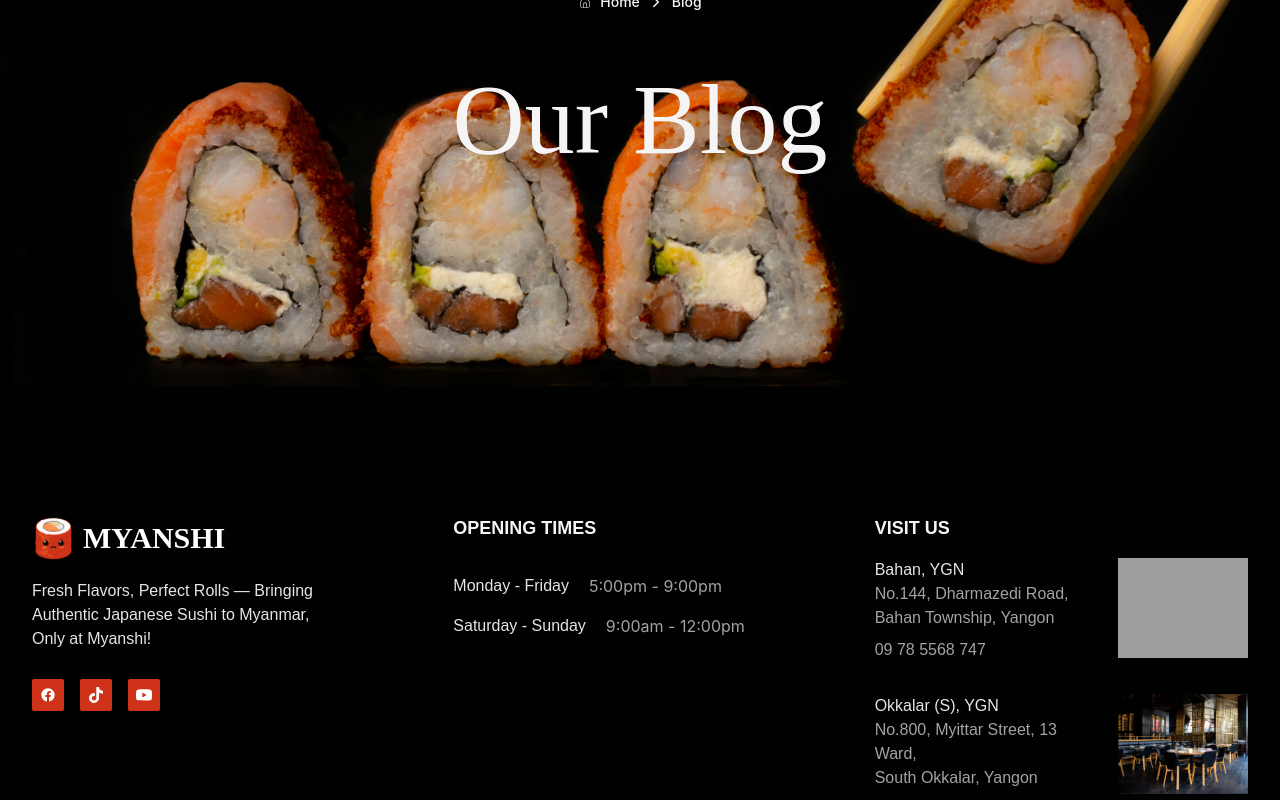
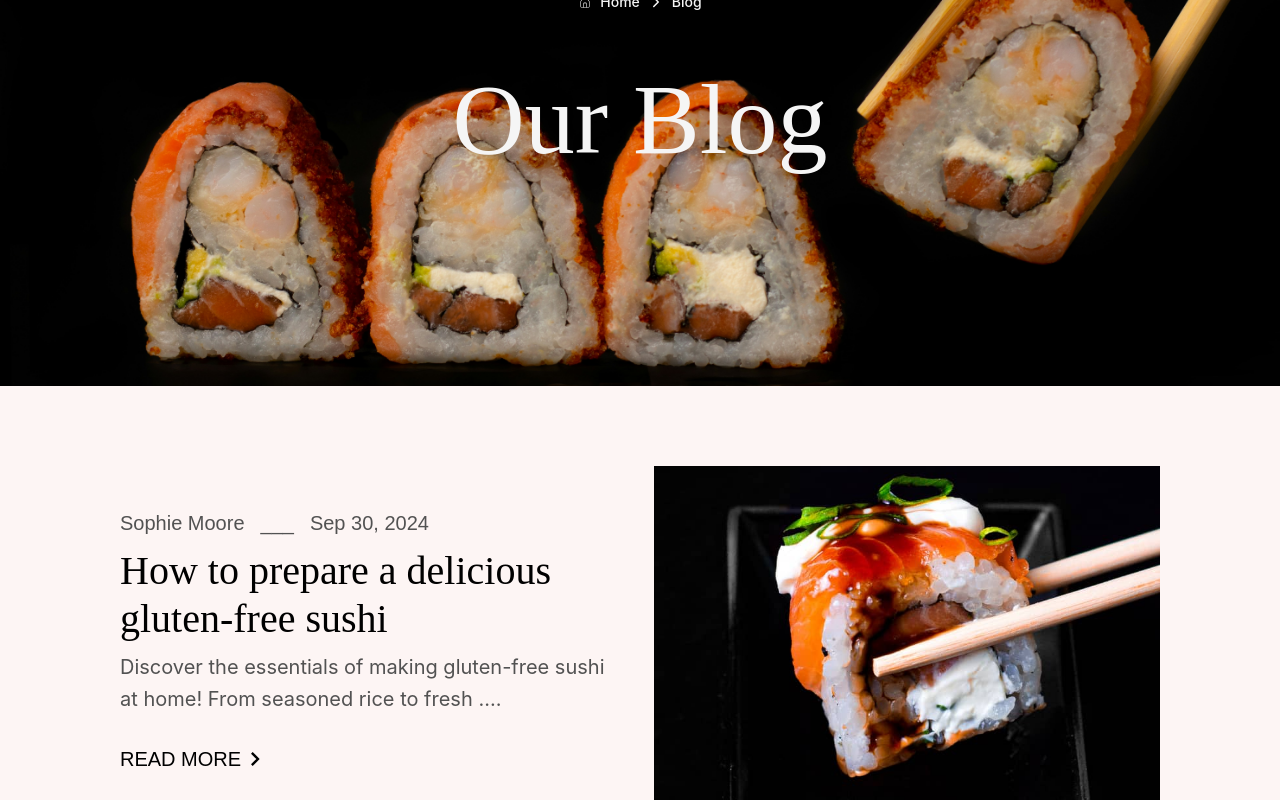
Before and after one commit to Khant-Min-Htut/mcf10_mcp7_myanshi_web, a React (Vite) app: page /blog in a window 1280 px wide. Shown: the part 300-1100 px from the top of the page. Built offline with nearby package versions, Linux system fonts and the light colour scheme; grey boxes are pictures that could not be loaded.

Commit message:
added feat/blog

```diff
--- /dev/null
+++ b/src/features/blog/components/MenuCard.jsx
@@ -0,0 +1,52 @@
+import React from "react";
+import { MdKeyboardArrowRight } from "react-icons/md";
+import { Link } from "react-router-dom";
+import Pagination from "./Pagination";
+
+const MenuCard = ({ data }) => {
+  return (
+    <>
+      {data.map((item) => (
+        <div
+          className="flex flex-col md:flex-row-reverse gap-7 mb-12 last:mb-0"
+          key={item.title}
+        >
+          <div className="imgLeft flex-1">
+            <img
+              src={item.image}
+              alt="menuImg"
+              className="h-64 md:h-[300px] lg:h-[350px] w-full object-cover"
+            />
+          </div>
+          <div className="menuDetailRight flex-1 md:flex md:justify-center md:items-center">
+            <div className="flex flex-col gap-2">
+              <div className="flex gap-4 font-satoshi text-bodySmall lg:text-bodyLarge text-neutral-600">
+                <span>{item.chefName}</span>
+                <span>___</span>
+                <span>{item.Date}</span>
+              </div>
+              <h1 className="font-notoSerifJp text-heading2 lg:text-heading1">
+                {item.title}
+              </h1>
+              <p className="text-bodySmall text-neutral-600 mb-5 lg:text-bodyLarge">
+                {item.desc}
+              </p>
+              <Link to={"#"}>
+                <button className="flex justify-between items-center font-satoshi lg:text-bodyLarge">
+                  READ MORE
+                  <MdKeyboardArrowRight size={24} className="block lg:hidden" />
+                  <MdKeyboardArrowRight size={28} className="hidden lg:block" />
+                </button>
+              </Link>
+            </div>
+          </div>
+        </div>
+      ))}
+      <div className="w-full">
+        <Pagination />
+      </div>
+    </>
+  );
+};
+
+export default MenuCard;
--- /dev/null
+++ b/src/features/blog/components/Pagination.jsx
@@ -0,0 +1,67 @@
+import React from "react";
+import { MdKeyboardArrowLeft, MdKeyboardArrowRight } from "react-icons/md";
+
+const Pagination = () => {
+  return (
+    <section className="w-full">
+      <nav aria-label="Page navigation example" className="w-full">
+        <ul className="flex w-full md:justify-center">
+          <li className="flex-none">
+            <a
+              href="#"
+              className="flex items-center justify-center gap-2 px-2 h-10 leading-tight text-neutral-500 bg-stroke-1-color hover:bg-stroke-2-color hover:text-gray-700 dark:bg-gray-800 dark:text-gray-400 dark:hover:bg-gray-700 dark:hover:text-white"
+            >
+              <MdKeyboardArrowLeft size={24} /> Prev
+            </a>
+          </li>
+
+          <div className="flex-grow flex justify-center">
+            <li className="flex-grow md:flex-none">
+              <a
+                href="#"
+                className="flex items-center justify-center px-4 h-10 leading-tight text-gray-500 bg-white hover:bg-stroke-2-color hover:text-gray-700 dark:bg-gray-800 dark:text-gray-400 dark:hover:bg-gray-700 dark:hover:text-white"
+              >
+                1
+              </a>
+            </li>
+            <li className="flex-grow md:flex-none">
+              <a
+                href="#"
+                className="flex items-center justify-center px-4 h-10 leading-tight text-gray-500 bg-primary-color hover:bg-stroke-2-color hover:text-gray-700 dark:bg-gray-800 dark:text-gray-400 dark:hover:bg-gray-700 dark:hover:text-white"
+              >
+                2
+              </a>
+            </li>
+            <li className="flex-grow md:flex-none">
+              <a
+                href="#"
+                className="flex items-center justify-center px-4 h-10 leading-tight text-gray-500 bg-white hover:bg-stroke-2-color hover:text-gray-700 dark:bg-gray-800 dark:text-gray-400 dark:hover:bg-gray-700 dark:hover:text-white"
+              >
+                ...
+              </a>
+            </li>
+            <li className="flex-grow md:flex-none">
+              <a
+                href="#"
+                className="flex items-center justify-center px-4 h-10 leading-tight text-gray-500 bg-white hover:bg-stroke-2-color hover:text-gray-700 dark:bg-gray-800 dark:text-gray-400 dark:hover:bg-gray-700 dark:hover:text-white"
+              >
+                22
+              </a>
+            </li>
+          </div>
+
+          <li className="flex-none">
+            <a
+              href="#"
+              className="flex items-center justify-center gap-2 px-2 h-10 leading-tight text-neutral-500 bg-stroke-1-color hover:bg-stroke-2-color hover:text-gray-700 dark:bg-gray-800 dark:text-gray-400 dark:hover:bg-gray-700 dark:hover:text-white"
+            >
+              Next <MdKeyboardArrowRight size={24} />
+            </a>
+          </li>
+        </ul>
+      </nav>
+    </section>
+  );
+};
+
+export default Pagination;
--- /dev/null
+++ b/src/features/blog/components/PrepareMenuSection.jsx
@@ -0,0 +1,14 @@
+import React from "react";
+import { data } from "../data/prepareMenu";
+import MenuCard from "./MenuCard";
+
+const PrepareMenuSection = () => {
+  data;
+  return (
+    <section className="mx-4 md:mx-6 lg:mx-[120px] py-[80px]">
+      <MenuCard data={data} />
+    </section>
+  );
+};
+
+export default PrepareMenuSection;
--- /dev/null
+++ b/src/features/blog/data/prepareMenu.js
@@ -0,0 +1,39 @@
+import blogImg1 from "../../../assets/MyanShi/Blog&Article/blogImg1.jpg";
+import blogImg2 from "../../../assets/MyanShi/Blog&Article/blogImg2.png";
+import blogImg3 from "../../../assets/MyanShi/Blog&Article/blogImg3.jpeg";
+import blogImg4 from "../../../assets/MyanShi/Blog&Article/blogImg4.jpeg";
+
+export const data = [
+  {
+    id: 1,
+    image: blogImg1,
+    title: "How to prepare a delicious gluten-free sushi",
+    chefName: "Sophie Moore",
+    Date: "Sep 30, 2024",
+    desc: "Discover the essentials of making gluten-free sushi at home! From seasoned rice to fresh ....",
+  },
+  {
+    id: 2,
+    image: blogImg2,
+    title: "Discover the Secrets of Perfect Ramen Broth",
+    chefName: "Sophie Moore",
+    Date: "Sep 30, 2024",
+    desc: "Learn how to create a rich, flavorful ramen broth from scratch! This guide explores ...",
+  },
+  {
+    id: 3,
+    image: blogImg3,
+    title: "Fluffy Pancakes: The Secret to Perfect Morning Breakfasts",
+    chefName: "Sophie Moore",
+    Date: "Sep 30, 2024",
+    desc: "Learn how to create a rich, flavorful ramen broth from scratch! This guide explores ...",
+  },
+  {
+    id: 4,
+    image: blogImg4,
+    title: "5 great cooking gadgets you can buy to save time while cooking",
+    chefName: "Sophie Moore",
+    Date: "Sep 30, 2024",
+    desc: "Learn how to create a rich, flavorful ramen broth from scratch! This guide explores ...",
+  },
+];
--- a/src/features/blog/pages/Blog.jsx
+++ b/src/features/blog/pages/Blog.jsx
@@ -1,10 +1,14 @@
 import React from "react";
 import HeroSection from "../../../components/sectionComponents/HeroSection";
+import PrepareMenuSection from "../components/PrepareMenuSection";
 
 const Blog = () => {
-  return <div>
-    <HeroSection isBreadCrumb={true} currentPage={"Blog"} title="Our Blog"/>
-  </div>;
+  return (
+    <div>
+      <HeroSection isBreadCrumb={true} currentPage={"Blog"} title="Our Blog" />
+      <PrepareMenuSection />
+    </div>
+  );
 };
 
 export default Blog;
--- a/tailwind.config.js
+++ b/tailwind.config.js
@@ -16,7 +16,7 @@ export default {
         "stroke-1-color": "#F8E2DE",
         "stroke-2-color": "#F4CEC8",
         "header-color": "#010102", // black
-        "back-ground-color":"#FDF5F4"
+        "back-ground-color": "#FDF5F4",
       },
       // Neutral Colors
       neutral: {
@@ -74,7 +74,6 @@ export default {
             lineHeight: "auto",
           },
         ],
-
       },
     },
   },
```
